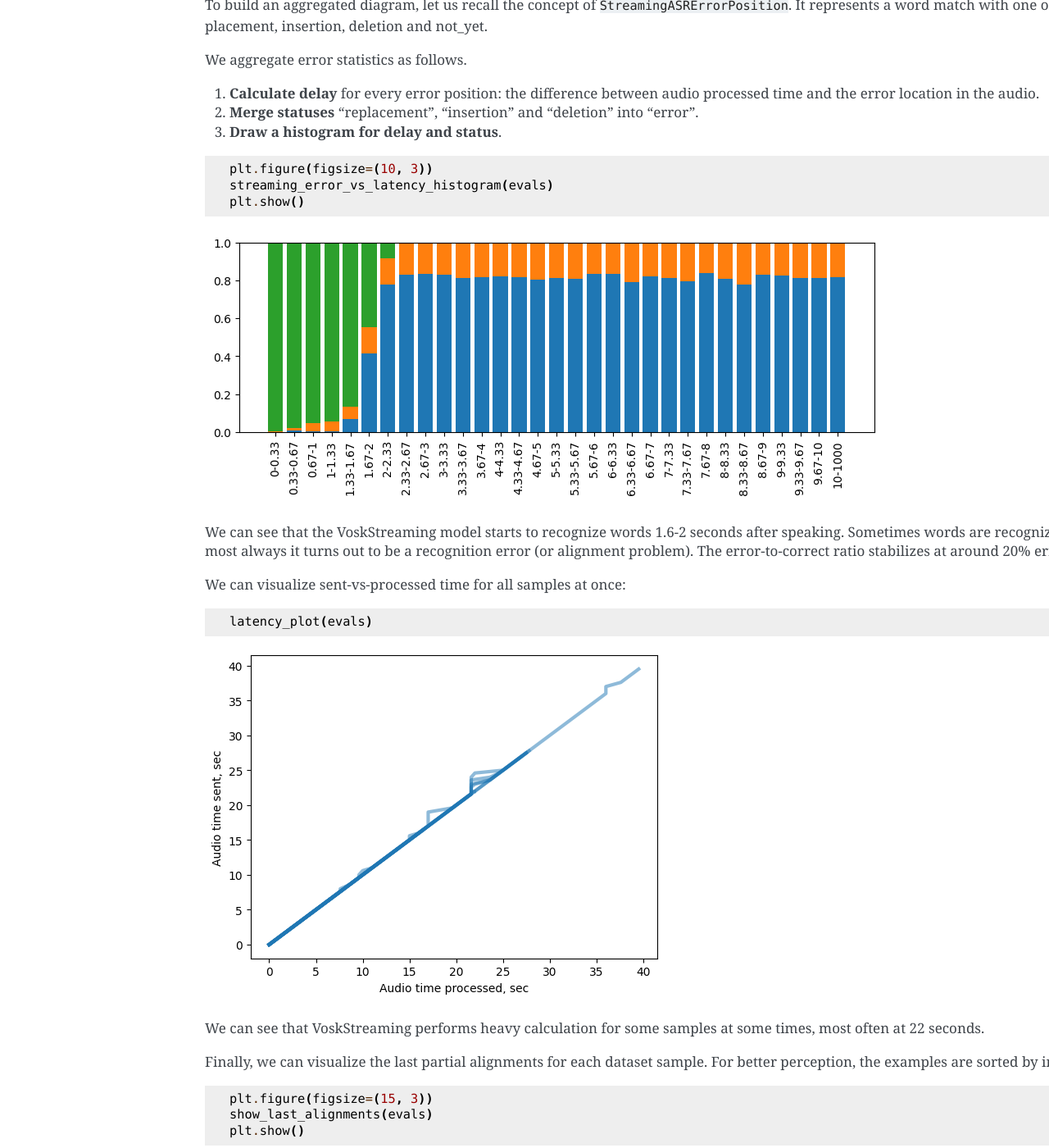
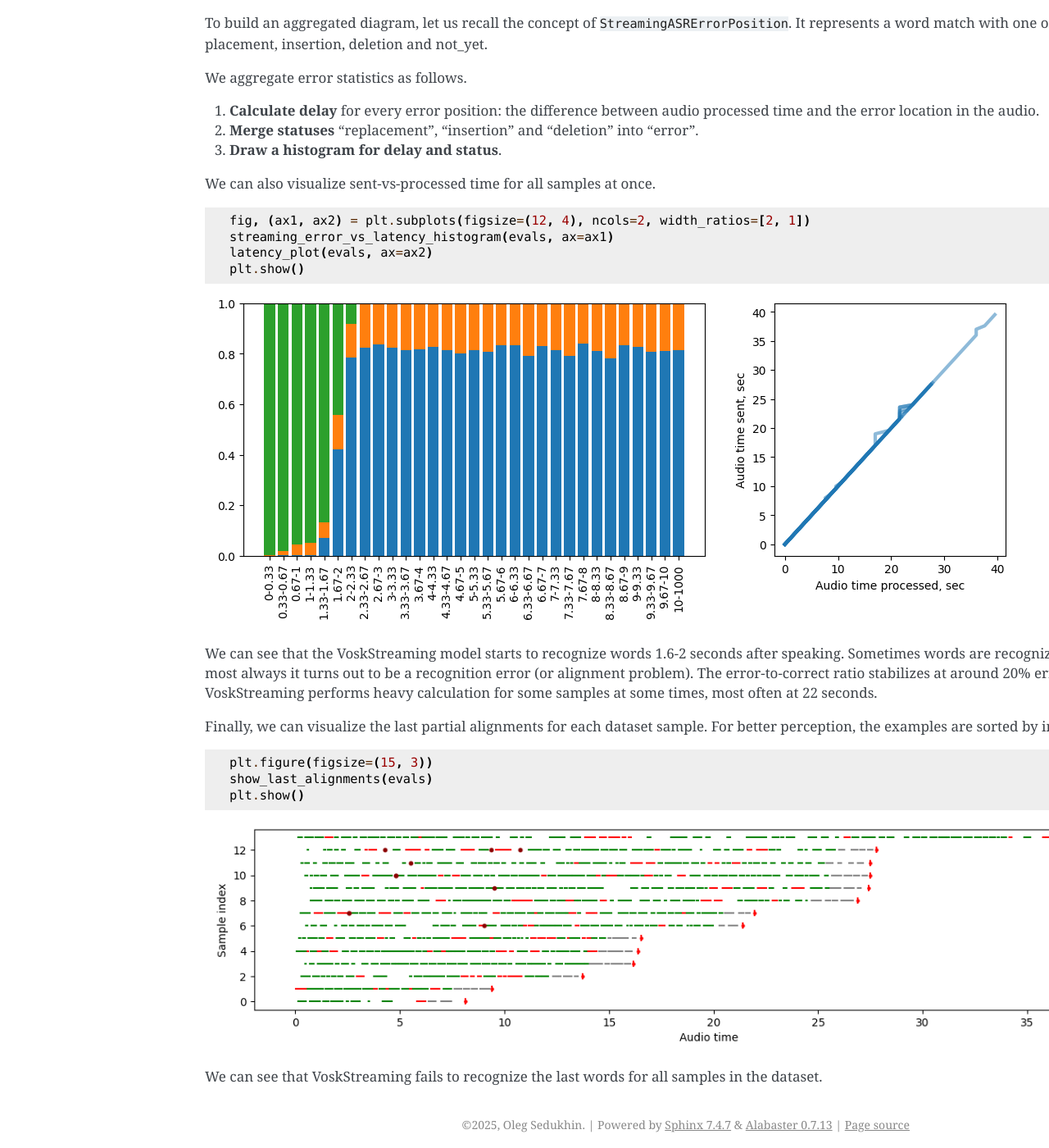
Before and after one commit to SibNN/asr_eval, a Sphinx documentation site: the page built from docs/source/streaming.rst, in a window 1280 px wide and 1400 px high, scrolled down 8600 px. Shown: the whole window at 82% size. Built offline with Sphinx 7.4.7, drawn with Linux system fonts in a browser that asks for light colours; some of the changed text lies outside the part shown.

Commit message:
docs: update streaming

```diff
--- a/docs/source/streaming.rst
+++ b/docs/source/streaming.rst
@@ -83,7 +83,7 @@ Our :code:`parse_multivariant_string` function supports 4 methods: ours ("asr_ev
 
 .. _razdel: https://github.com/natasha/razdel
 
-1. Drops punctiation words (`[{P}]+`).
+1. Drops punctiation words (:code:`[{P}]+`).
 2. Turns into lower case.
 3. Converts Russian "ё" into "е".
 
@@ -413,25 +414,18 @@ We aggregate error statistics as follows.
 2. **Merge statuses** "replacement", "insertion" and "deletion" into "error".
 3. **Draw a histogram for delay and status**.
 
-.. code-block::
-
-    plt.figure(figsize=(10, 3))
-    streaming_error_vs_latency_histogram(evals)
-    plt.show()
-
-.. image:: images/error_histogram.png
-
-We can see that the VoskStreaming model starts to recognize words 1.6-2 seconds after speaking. Sometimes words are recognized earlier, but but almost always it turns out to be a recognition error (or alignment problem). The error-to-correct ratio stabilizes at around 20% errors.
-
-We can visualize sent-vs-processed time for all samples at once:
+We can also visualize sent-vs-processed time for all samples at once.
 
 .. code-block::
 
-    latency_plot(evals)
+    fig, (ax1, ax2) = plt.subplots(figsize=(12, 4), ncols=2, width_ratios=[2, 1])
+    streaming_error_vs_latency_histogram(evals, ax=ax1)
+    latency_plot(evals, ax=ax2)
+    plt.show()
 
-.. image:: images/latency_plot.png
+.. image:: images/error_and_latency.png
 
-We can see that VoskStreaming performs heavy calculation for some samples at some times, most often at 22 seconds.
+We can see that the VoskStreaming model starts to recognize words 1.6-2 seconds after speaking. Sometimes words are recognized earlier, but but almost always it turns out to be a recognition error (or alignment problem). The error-to-correct ratio stabilizes at around 20% errors. We also see that VoskStreaming performs heavy calculation for some samples at some times, most often at 22 seconds.
 
 Finally, we can visualize the last partial alignments for each dataset sample. For better perception, the examples are sorted by increasing length.
 
```
Also changed, not shown: other parts of docs/source/streaming.rst (+2 -1 lines), docs/source/images/error_and_latency.png (added), docs/source/images/error_histogram.png (deleted), docs/source/images/latency_plot.png (deleted), 1 other file.
